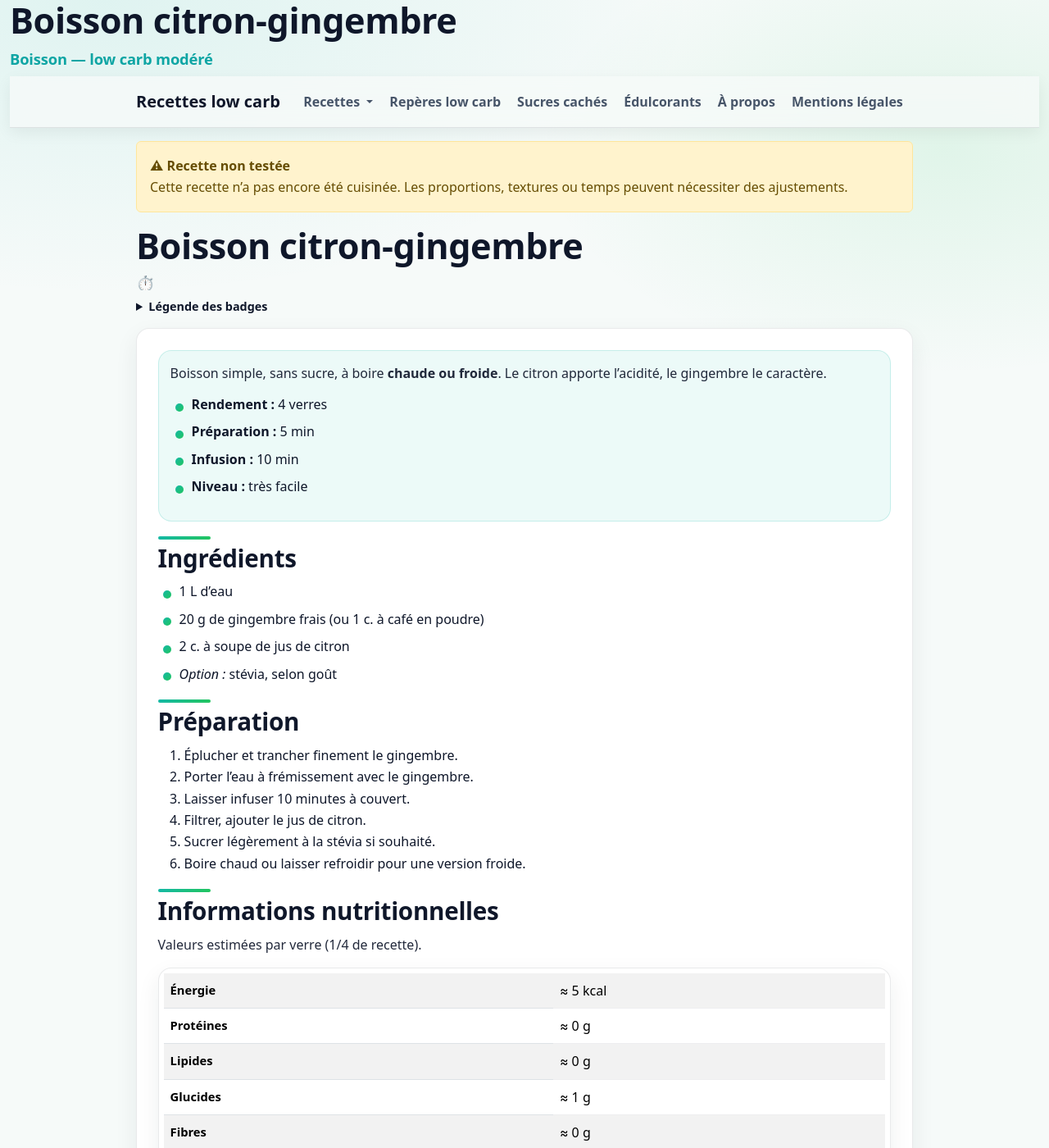
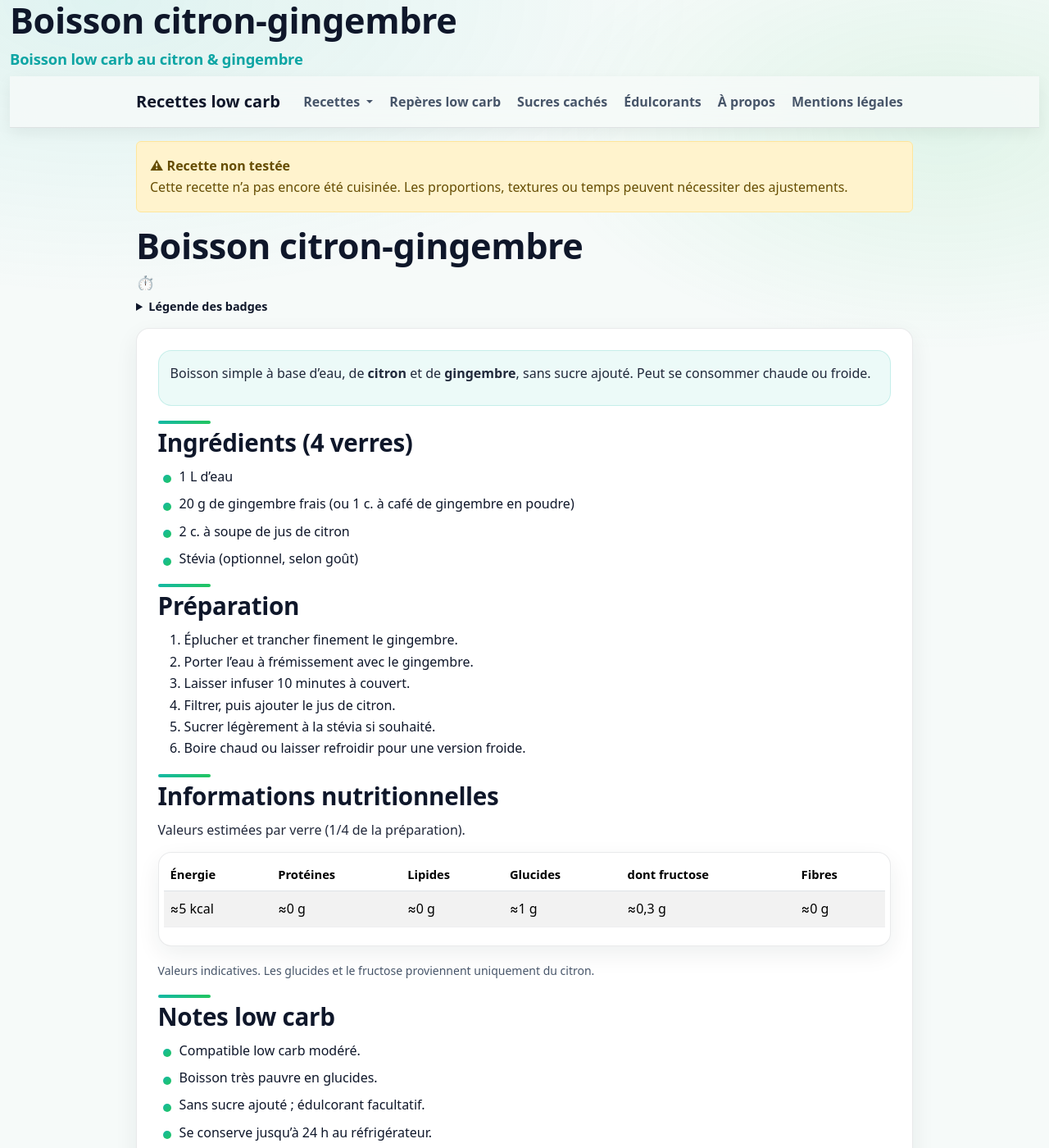
Before and after one commit to laurie-boissay/laurie-boissay.github.io, a Jekyll site: the page built from recettes/boisson-citron-gingembre.html, in a window 1280 px wide and 1400 px high. Shown: the whole window at 82% size. Built offline with Jekyll 4.4.1, drawn with Linux system fonts in a browser that asks for light colours; some of the changed text lies outside the part shown.

Commit message:
Update boisson-citron-gingembre.html

```diff
--- a/recettes/boisson-citron-gingembre.html
+++ b/recettes/boisson-citron-gingembre.html
@@ -1,64 +1,44 @@
 ---
 layout: recipe
 title: "Boisson citron-gingembre"
-description: "Boisson chaude ou froide citron-gingembre, sans sucre ajouté. Boisson low carb modéré, simple et rapide."
+description: "Boisson citron-gingembre low carb modéré, sans sucre ajouté. À boire chaude ou froide, simple et rapide."
 recipe_title: "Boisson citron-gingembre"
-recipe_subtitle: "Boisson — low carb modéré"
+recipe_subtitle: "Boisson low carb au citron & gingembre"
 recipe_group: "Boissons"
 recipe_sort: "boisson-citron-gingembre"
 recipe_tested: false
 tags:
   - low-carb-modere
   - rapide
-
 extra_head: |
   <script type="application/ld+json">
   {
     "@context": "https://schema.org",
     "@type": "Recipe",
-    "name": "Boisson citron-gingembre low carb",
-    "description": "Boisson citron-gingembre sans sucre ajouté, chaude ou froide.",
+    "name": "Boisson citron-gingembre",
+    "description": "Boisson citron-gingembre low carb modéré, sans sucre ajouté.",
     "recipeYield": "4 verres",
     "prepTime": "PT5M",
     "cookTime": "PT10M",
     "totalTime": "PT15M",
-    "recipeCategory": "Boisson",
-    "keywords": "low carb, boisson, citron, gingembre",
-    "author": { "@type": "Person", "name": "Laurie" },
-    "recipeIngredient": [
-      "1 L d’eau",
-      "20 g de gingembre frais (ou 1 c. à café de gingembre en poudre)",
-      "2 c. à soupe de jus de citron",
-      "Stévia (optionnel, au goût)"
-    ],
-    "recipeInstructions": [
-      { "@type": "HowToStep", "text": "Porter l’eau à frémissement avec le gingembre." },
-      { "@type": "HowToStep", "text": "Laisser infuser 10 minutes." },
-      { "@type": "HowToStep", "text": "Filtrer, ajouter le citron et ajuster en stévia." }
-    ]
+    "recipeCategory": "Boisson"
   }
   </script>
 ---
 
 <div class="recipe-lead">
   <p>
-    Boisson simple, sans sucre, à boire <strong>chaude ou froide</strong>.
-    Le citron apporte l’acidité, le gingembre le caractère.
+    Boisson simple à base d’eau, de <strong>citron</strong> et de <strong>gingembre</strong>,
+    sans sucre ajouté. Peut se consommer chaude ou froide.
   </p>
-  <ul>
-    <li><strong>Rendement :</strong> 4 verres</li>
-    <li><strong>Préparation :</strong> 5 min</li>
-    <li><strong>Infusion :</strong> 10 min</li>
-    <li><strong>Niveau :</strong> très facile</li>
-  </ul>
 </div>
 
-<h2>Ingrédients</h2>
+<h2>Ingrédients (4 verres)</h2>
 <ul>
   <li>1 L d’eau</li>
-  <li>20 g de gingembre frais (ou 1 c. à café en poudre)</li>
+  <li>20 g de gingembre frais (ou 1 c. à café de gingembre en poudre)</li>
   <li>2 c. à soupe de jus de citron</li>
-  <li><em>Option :</em> stévia, selon goût</li>
+  <li>Stévia (optionnel, selon goût)</li>
 </ul>
 
 <h2>Préparation</h2>
@@ -66,50 +46,47 @@ extra_head: |
   <li>Éplucher et trancher finement le gingembre.</li>
   <li>Porter l’eau à frémissement avec le gingembre.</li>
   <li>Laisser infuser 10 minutes à couvert.</li>
-  <li>Filtrer, ajouter le jus de citron.</li>
+  <li>Filtrer, puis ajouter le jus de citron.</li>
   <li>Sucrer légèrement à la stévia si souhaité.</li>
   <li>Boire chaud ou laisser refroidir pour une version froide.</li>
 </ol>
 
 <h2>Informations nutritionnelles</h2>
-<p>Valeurs estimées par verre (1/4 de recette).</p>
+<p>Valeurs estimées par verre (1/4 de la préparation).</p>
+
 <div class="table-responsive">
   <table class="table table-striped">
+    <thead>
+      <tr>
+        <th>Énergie</th>
+        <th>Protéines</th>
+        <th>Lipides</th>
+        <th>Glucides</th>
+        <th>dont fructose</th>
+        <th>Fibres</th>
+      </tr>
+    </thead>
     <tbody>
       <tr>
-        <th scope="row">Énergie</th>
-        <td>≈ 5 kcal</td>
-      </tr>
-      <tr>
-        <th scope="row">Protéines</th>
-        <td>≈ 0 g</td>
-      </tr>
-      <tr>
-        <th scope="row">Lipides</th>
-        <td>≈ 0 g</td>
-      </tr>
-      <tr>
-        <th scope="row">Glucides</th>
-        <td>≈ 1 g</td>
-      </tr>
-      <tr>
-        <th scope="row">Fibres</th>
-        <td>≈ 0 g</td>
-      </tr>
-      <tr>
-        <th scope="row">Fructose</th>
-        <td>≈ 0,3 g</td>
+        <td>≈5 kcal</td>
+        <td>≈0 g</td>
+        <td>≈0 g</td>
+        <td>≈1 g</td>
+        <td>≈0,3 g</td>
+        <td>≈0 g</td>
       </tr>
     </tbody>
   </table>
 </div>
+
 <p class="small text-muted">
-  Estimation pour 1 verre. Les glucides et le fructose proviennent uniquement du citron.
+  Valeurs indicatives. Les glucides et le fructose proviennent uniquement du citron.
 </p>
 
 <h2>Notes low carb</h2>
 <ul>
-  <li><strong>Compatible low carb modéré</strong> : boisson très pauvre en glucides.</li>
-  <li>À consommer nature ou légèrement sucrée à la stévia.</li>
-  <li>Se conserve 24 h au réfrigérateur.</li>
+  <li>Compatible low carb modéré.</li>
+  <li>Boisson très pauvre en glucides.</li>
+  <li>Sans sucre ajouté ; édulcorant facultatif.</li>
+  <li>Se conserve jusqu’à 24 h au réfrigérateur.</li>
 </ul>
```
